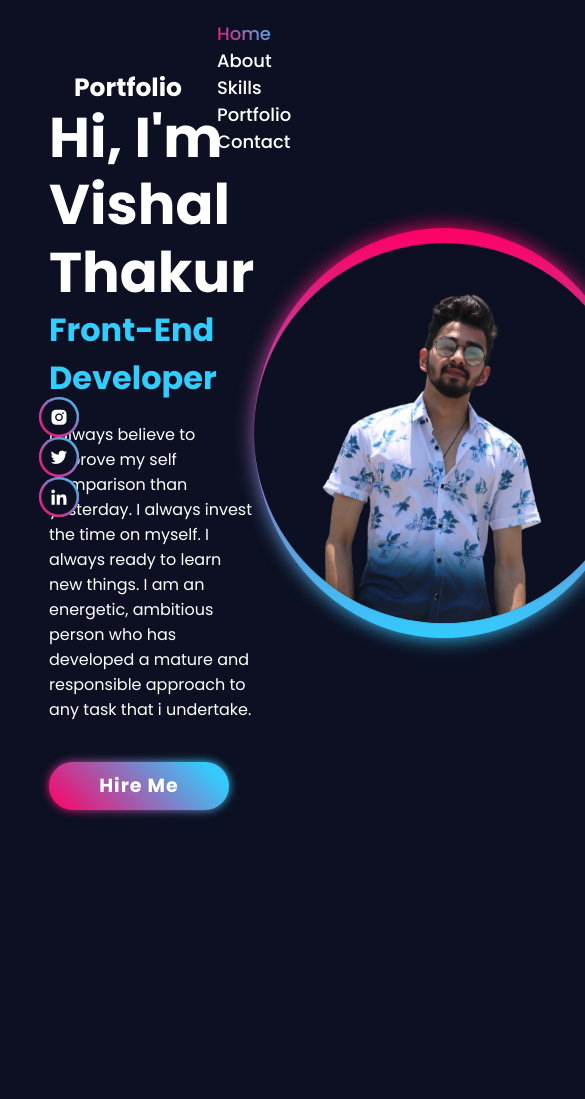
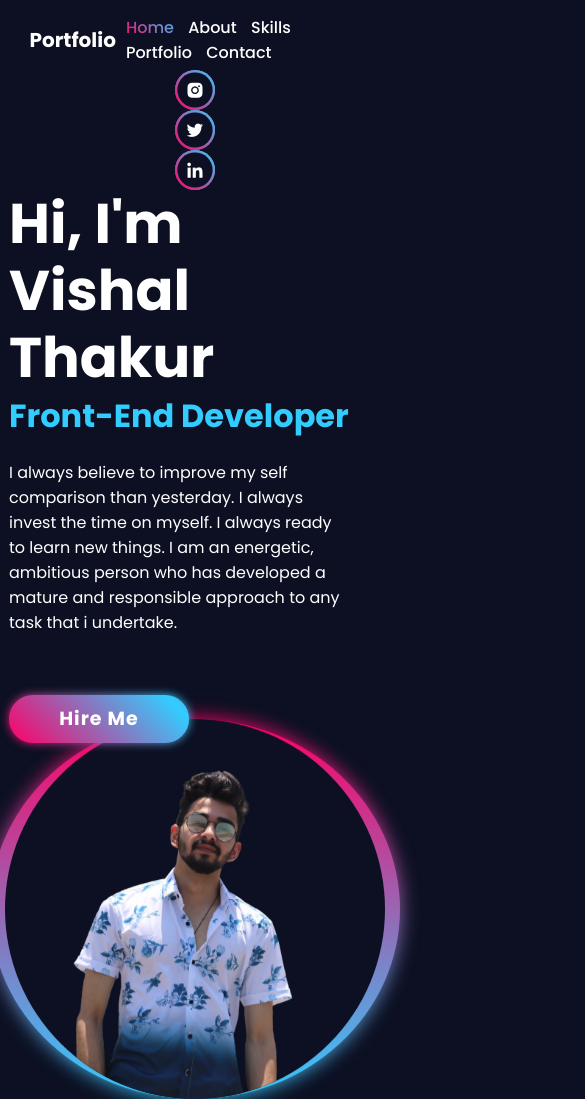
Before and after one commit to vishalthak/portfolio, a plain HTML site: page index.html in a window 390 px wide. Shown: the top 1099 px of the page, 585 px wide, since content can reach past the window. Before the commit the page ends 844 px from the top, so only its background shows below. Drawn offline with nearby package versions, Linux system fonts and the light colour scheme.

Commit message:
Update style.css

```diff
--- a/style.css
+++ b/style.css
@@ -55,6 +55,132 @@ body {
     -webkit-text-fill-color: transparent;
     -webkit-background-clip: text;
 }
+
+/* start for 780px screen*/
+@media screen and (max-width: 768px) {
+    .header {
+        padding: 20px 5%;
+    }
+
+    .logo, .navbar a {
+        margin-left: 10px;
+    }
+
+    .home {
+        flex-direction: column;
+        align-items: center;
+        padding: 70px 5% 0;
+    }
+
+    .home-content {
+        max-width: 100%;
+        margin-left: 0;
+    }
+
+    .btn {
+        width: 100%;
+        margin-top: 20px;
+    }
+
+    .home-img {
+        width: 80%;
+    }
+
+}
+/* end */
+
+/*start for 480px mobile screen */
+@media (max-width: 480px) {
+    .header {
+        padding: 15px 5%;
+    }
+
+    .logo {
+        font-size: 20px;
+        margin-left: 10px;
+    }
+
+    .navbar a {
+        font-size: 16px;
+        margin-left: 10px;
+    }
+
+    .home {
+        padding: 50px 5% 0;
+    }
+
+    .home-content {
+        max-width: 100%;
+        margin-left: 0;
+    }
+
+    .home-content h1 {
+        font-size: 40px;
+    }
+
+    .home-content h3 {
+        font-size: 24px;
+    }
+    .home-content p {
+        font-size: 14px;
+    }
+
+    .btn {
+        width: 100%;
+        margin-top: 20px;
+    }
+
+    .home-img {
+        width: 100%;
+    }
+}
+
+/* end */
+
+/* for small desktop */
+@media screen and (min-width: 769px) and (max-width: 1024px) {
+    .header {
+        padding: 15px 5%;
+    }
+
+    .logo {
+        font-size: 22px;
+        margin-left: 15px;
+    }
+
+    .navbar a {
+        font-size: 18px;
+        margin-left: 15px;
+    }
+
+    .home {
+        padding: 50px 5% 0;
+    }
+
+    .home-content h1 {
+        font-size: 48px;
+    }
+
+    .home-content h3 {
+        font-size: 28px;
+    }
+
+    .home-content p {
+        font-size: 16px;
+    }
+
+    .btn {
+        width: 180px;
+        margin-top: 20px;
+    }
+
+    .home-img {
+        width: 410px;
+    }
+
+}
+
+/* end */
 
 .home {
     width: 100%;
@@ -124,7 +250,7 @@ body {
 .btn::before {
     content: '';
     position: absolute;
-    top: o;
+    top: 0;
     left: 0;
     inset: 0;
     background: linear-gradient(45deg, #f06, #3cf, #f06);
@@ -171,7 +297,7 @@ body {
     font-size: 20px;
     color: #fff;
     text-decoration: none;
-    margin: 20 0px;
+    margin: 20 0;
     z-index: 1;
 }
 
```
